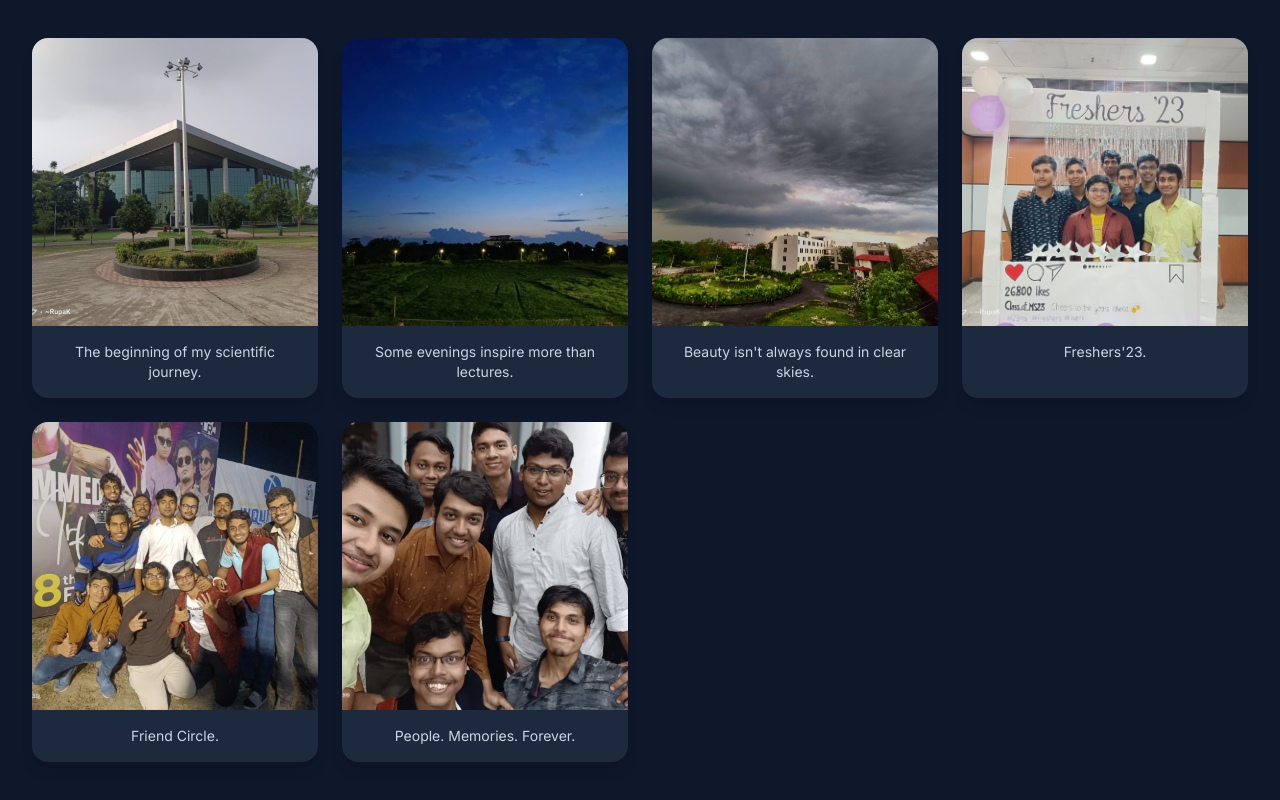
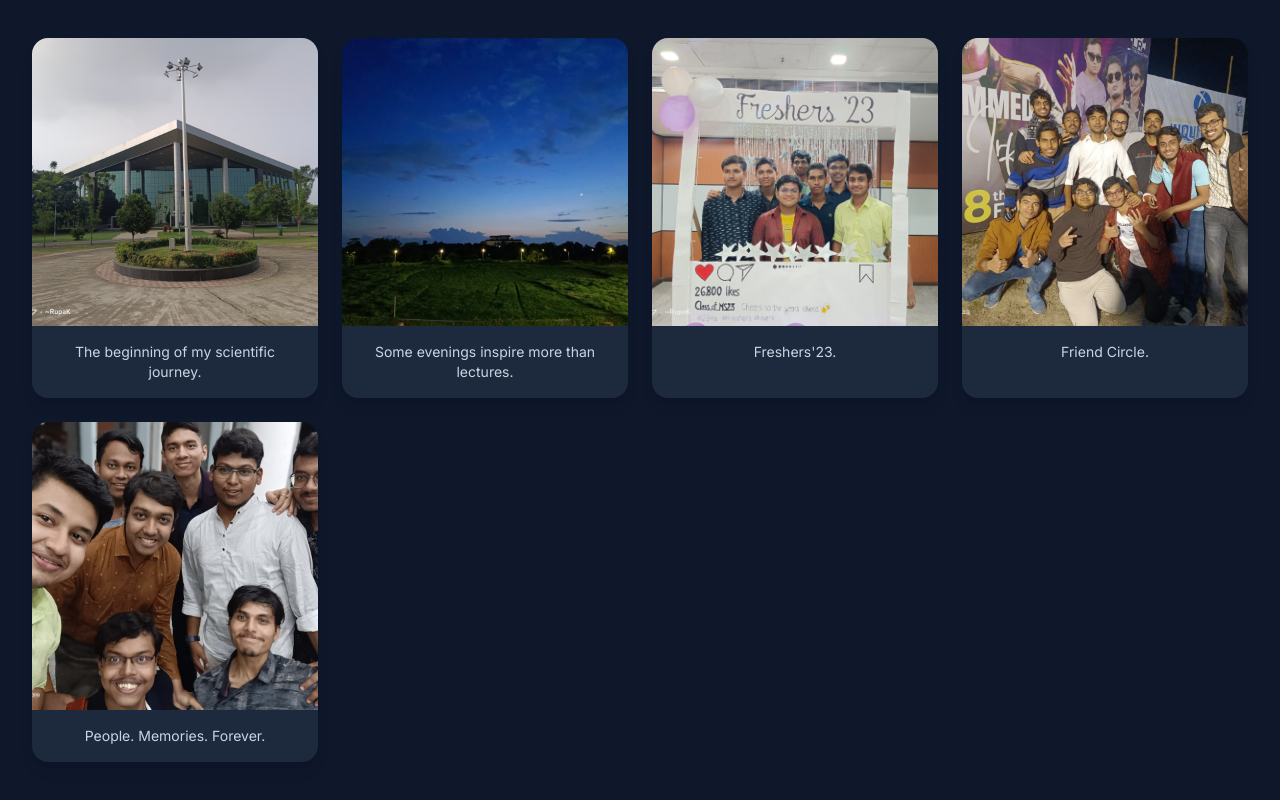
Before and after one commit to Rupak-723/rupak-portfolio, a Next.js app: page / in a window 1280 px wide. Shown: the part 6302-7102 px from the top of the page. Built offline with nearby package versions, Linux system fonts and the light colour scheme.

Commit message:
Remove an image from the Gallery component
Removed an image entry from the gallery.

```diff
--- a/components/Gallery.tsx
+++ b/components/Gallery.tsx
@@ -9,10 +9,7 @@ const images = [
     src: "/images/IISER Kolkata 2.jpeg",
     caption: "Some evenings inspire more than lectures.",
   },
-  {
-    src: "/images/Iiser Kolkata.jpg",
-    caption: "Beauty isn't always found in clear skies.",
-  },
+
   {
     src: "/images/Freshers.jpeg",
     caption: "Freshers'23.",
```
